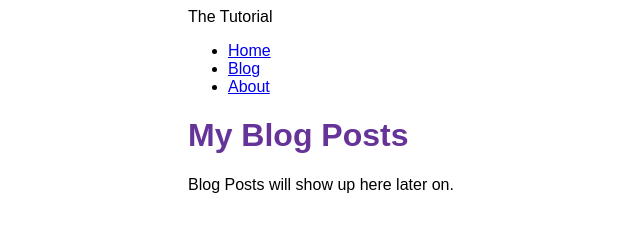
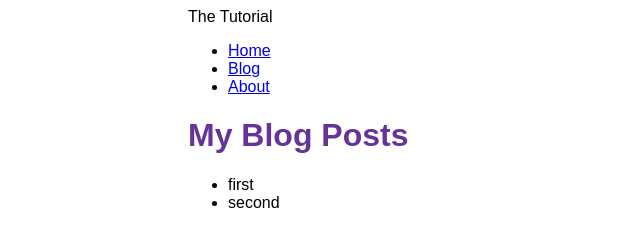
Before and after one commit to andriy-f/gatsby-tutorial, a Gatsby site: page /blog in a window 1280 px wide. Shown: the whole page, without its empty margins (202-842 px from the left). Built offline with nearby package versions, Linux system fonts and the light colour scheme; Gatsby itself is replaced by a stand-in of ours.

Commit message:
blog pages + bonus react hook

```diff
--- a/gatsby-config.js
+++ b/gatsby-config.js
@@ -9,5 +9,12 @@ module.exports = {
   plugins: [
     'gatsby-plugin-image',
     'gatsby-plugin-sharp',
+    {
+      resolve: 'gatsby-source-filesystem',
+      options: {
+        name: 'blog',
+        path: `${__dirname}/blog`,
+      },
+    }
   ],
 }
--- a/src/pages/blog.js
+++ b/src/pages/blog.js
@@ -1,24 +1,31 @@
 import React from 'react'
-
+import { graphql } from 'gatsby'
 import Layout from '../components/layout'
 import Seo from '../components/seo'
 
 const pageTitle = 'My Blog Posts'
 
-const BlogPage = () => {
+/* data gets filled by the query exported by `export const query` (see below) */
+const BlogPage = ({ data }) => {
   return (
     <Layout pageTitle={pageTitle}>
-      <p>Blog Posts will show up here later on.</p>
+      <ul>
+        {data.allFile.nodes.map(node => (<li key={node.name}>{node.name}</li>))}
+      </ul>
     </Layout>
   )
 }
 
 export default BlogPage
 
-export const Head = () => {
-  return (
-    <>
-      <Seo pageTitle="Blog" />
-    </>
-  )
+export const Head = () => (<Seo pageTitle="Blog" />)
+
+export const query = graphql`
+{
+  allFile(filter: {sourceInstanceName: {eq: "blog"}}) {
+      nodes {
+        name
+      }
+    }
 }
+`
```
Also changed, not shown: src/hooks/useBlogPosts.js (added, +18 -0 lines), blog/first.mdx (added), blog/second.mdx (added).
